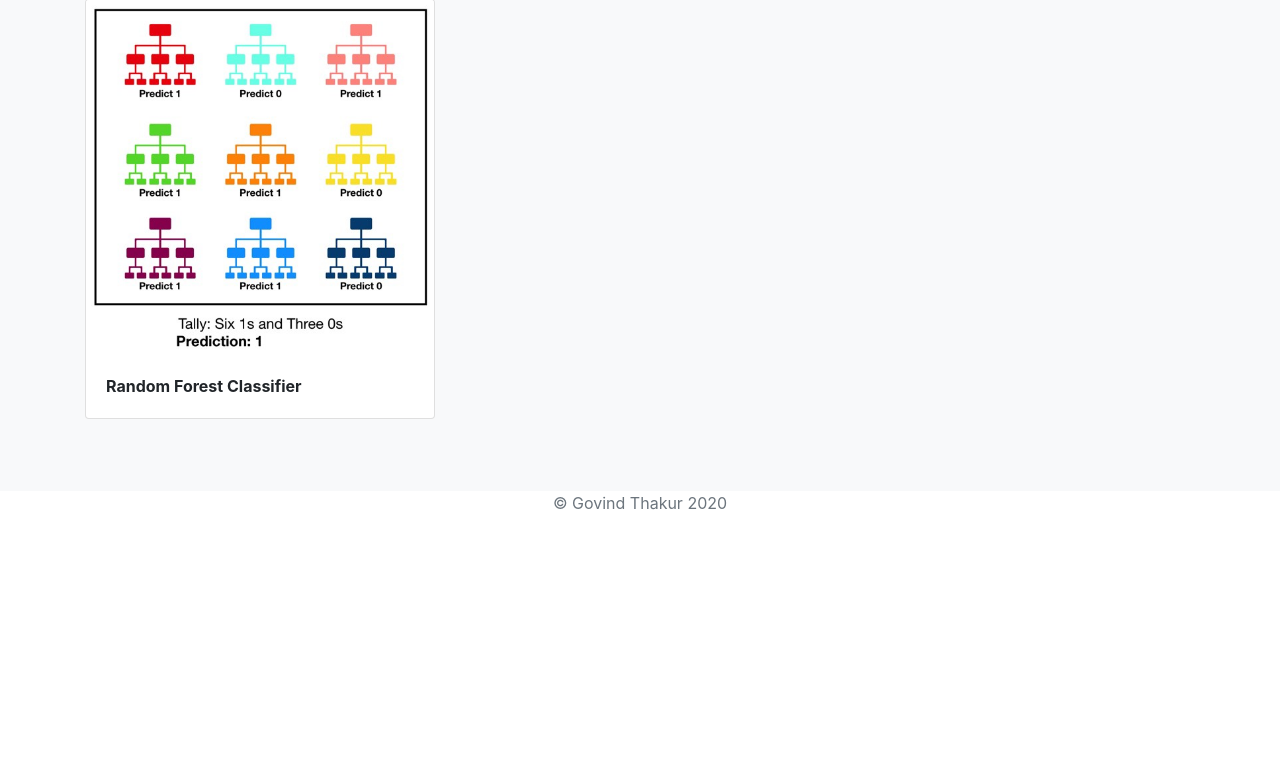
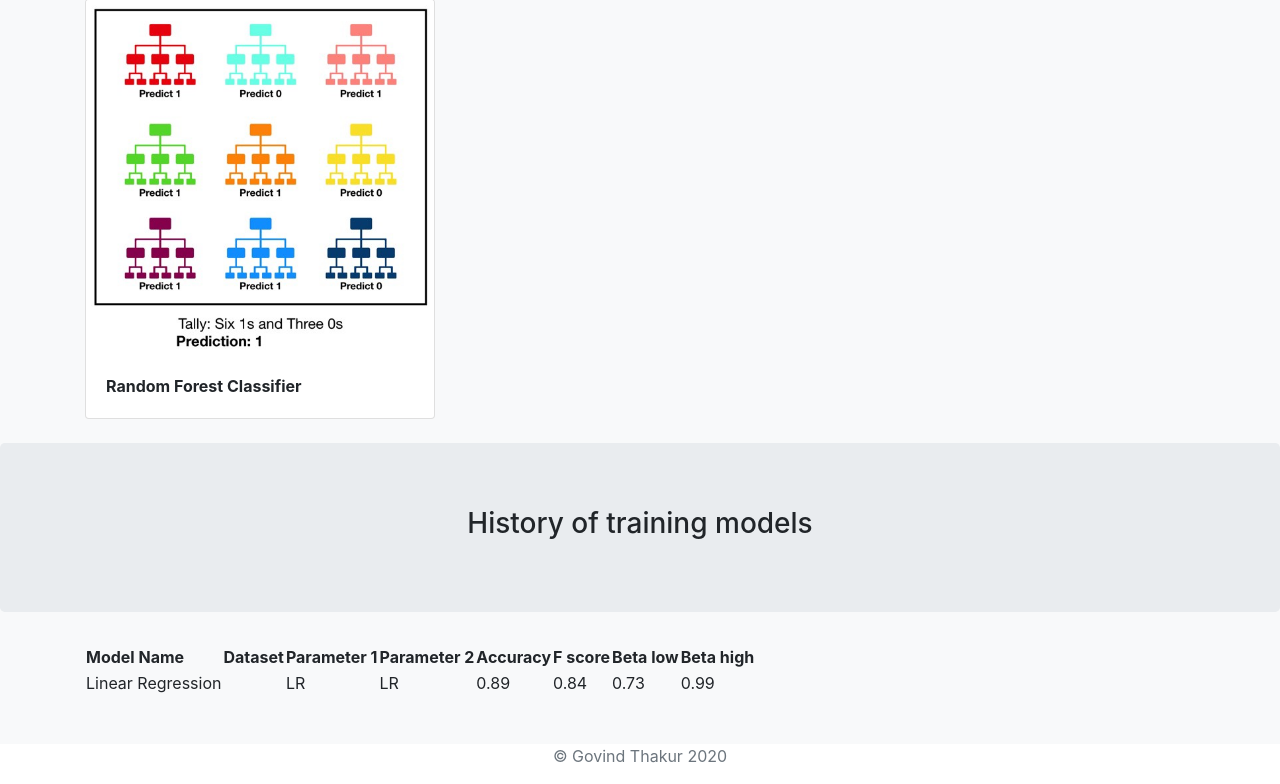
Before and after one commit to Thakur-Govind/ml_modelpages, a Django app: page / in a window 1280 px wide. Shown: the part 807-1591 px from the top of the page. Before the commit the page ends 1317 px from the top, so only its background shows below. Run offline with Django 3.2, Linux system fonts and the light colour scheme; data comes from the database, SQL or seed files in the repository; both versions use the stored data as it was after the commit; some libraries are stand-ins or nearby versions.

Commit message:
added 'entries'

```diff
--- a/mlmodels/admin.py
+++ b/mlmodels/admin.py
@@ -1,6 +1,8 @@
 from django.contrib import admin
 
 # Register your models here.
-from .models import mlmodels
+from .models import mlmodels,modelhist,dataset
 # Register your models here.
 admin.site.register(mlmodels)
+admin.site.register(modelhist)
+admin.site.register(dataset)
--- a/mlmodels/models.py
+++ b/mlmodels/models.py
@@ -6,3 +6,14 @@ class mlmodels(models.Model):
     name = models.CharField(max_length = 100)
     para1 = models.CharField(max_length = 100, default = "")
     para2 = models.CharField(max_length = 100, default = "")
+class modelhist(models.Model):
+    m_name = models.CharField(max_length = 100)
+    m_para1 = models.CharField(max_length = 100, default = "")
+    m_para2 = models.CharField(max_length = 100, default = "")
+    f_score = models.DecimalField(max_digits = 5, decimal_places = 2)
+    f_b_l_score = models.DecimalField(max_digits = 5, decimal_places = 2)
+    f_b_h_score = models.DecimalField(max_digits = 5, decimal_places = 2)
+    accuracy = models.DecimalField(max_digits = 5, decimal_places = 2)
+    dataset_name = models.CharField(max_length = 1000)
+class dataset(models.Model):
+    d_name = models.CharField(default = 'lr.csv', max_length = 1000)
--- a/mlmodels/templates/mlmodels/home.html
+++ b/mlmodels/templates/mlmodels/home.html
@@ -62,10 +62,39 @@
           </div>
           {% endfor %}
 
-
         </div>
       </div>
+      <section class="jumbotron text-center">
+       <h3 class="jumbotron-heading">History of training models</h3 >
+       </section>
+      <div class="container">
+       <table >
+         <tr>
+           <th>Model Name</th>
+           <th>Dataset</th>
+           <th>Parameter 1</th>
+           <th>Parameter 2</th>
+           <th>Accuracy</th>
+           <th>F score</th>
+           <th>Beta low</th>
+           <th>Beta high</th>
+         </tr>
+        </tr>
+        {% for entry in entries.all %}
+         <tr>
+           <td>{{ entry.m_name }}</td>
+           <td>{{ entry.dataset_name }}</td>
+           <td>{{ entry.m_para1 }}</td>
+           <td>{{ entry.m_para2 }}</td>
+           <td>{{ entry.accuracy }}</td>
+           <td>{{ entry.f_score }}</td>
+           <td>{{ entry.f_b_l_score }}</td>
+           <td>{{ entry.f_b_h_score }}</td>
+         </tr>
+        {% endfor %}
+      </table>
     </div>
+  </div>
 
   </main>
 
--- a/mlmodels/templates/mlmodels/ml_params.html
+++ b/mlmodels/templates/mlmodels/ml_params.html
@@ -6,14 +6,14 @@
   <meta name="viewport" content="width=device-width, initial-scale=1, shrink-to-fit=no">
   <meta name="description" content="">
   <meta name="author" content="">
-  <title>Model Parameters</title>
+  <title>Model Parameters and Dataset</title>
   <!-- Bootstrap core CSS -->
   <link rel="stylesheet" href="https://stackpath.bootstrapcdn.com/bootstrap/4.3.1/css/bootstrap.min.css" integrity="sha384-ggOyR0iXCbMQv3Xipma34MD+dH/1fQ784/j6cY/iJTQUOhcWr7x9JvoRxT2MZw1T" crossorigin="anonymous">
 </head>
 <body>
   <header>
     <nav class="navbar navbar-expand-lg navbar-dark bg-dark">
-      <a class="navbar-brand" href="{% url 'mlhome' %}">Models: Home</a>
+      <a class="navbar-brand" href="{% url 'mlhome' %}">Models: Select Parameters</a>
       <button class="navbar-toggler" type="button" data-toggle="collapse" data-target="#navbarNavAltMarkup" aria-controls="navbarNavAltMarkup" aria-expanded="false" aria-label="Toggle navigation">
         <span class="navbar-toggler-icon"></span>
       </button>
--- a/mlmodels/views.py
+++ b/mlmodels/views.py
@@ -1,11 +1,12 @@
 from django.shortcuts import render,get_object_or_404
-from .models import mlmodels
+from .models import mlmodels,dataset,modelhist
 from logic import X_y_sep, svc_ml, tmetrics, lr_ml, dt_ml, rf_ml,get_data
 import numpy as np
 # Create your views here.
 def home(request):
     model = mlmodels.objects
-    return render(request,'mlmodels/home.html',{'mlmodels': model})
+    hist = modelhist.objects
+    return render(request,'mlmodels/home.html',{'mlmodels': model,'entries':hist})
 
 def params(request, ml_id):
     model = get_object_or_404(mlmodels, pk = ml_id)
@@ -42,7 +43,6 @@ def mlexec(request, ml_id):
         out,y_test = svc_ml(0.2,X,y, p1,p2)
         ac,f,fbl,fbh = tmetrics(out, y_test)
     elif ml_id == 2:
-        model = get_object_or_404(mlmodels, pk = ml_id)
         out,y_test = lr_ml(0.2,X,y)
         ac,f,fbl,fbh = tmetrics(out, y_test)
     elif ml_id == 3:
@@ -61,9 +61,21 @@ def mlexec(request, ml_id):
         else:
             p1 = int(model.para1)
             p2 = int(model.para2)
-        model = get_object_or_404(mlmodels, pk = ml_id)
         out,y_test = rf_ml(0.2, X, y, 24, p1,p2)
         ac,f,fbl,fbh = tmetrics(out, y_test)
+    entry = modelhist()
+    entry.m_name = model.name
+    if ml_id !=2:
+        entry.m_para1 = p1
+        entry.m_para2 = p2
+    else:
+        entry.m_para1 = "LR"
+        entry.m_para2 = "LR"
+    entry.accuracy = ac
+    entry.f_score = f
+    entry.f_b_h_score = fbh
+    entry.f_b_l_score = fbl
+    entry.save()
     if ml_id != 2:
         return render(request, 'mlmodels/mlexec.html', {'output': out, 'accuracy':ac,'fscore':f,'fbeta_l':fbl,'fbeta_h':fbh,'model':model, 'para1':p1, 'para2':p2})
     else:
```
Also changed, not shown: db.sqlite3, mlmodels/migrations/0002_dataset_modelhist.py (added).
